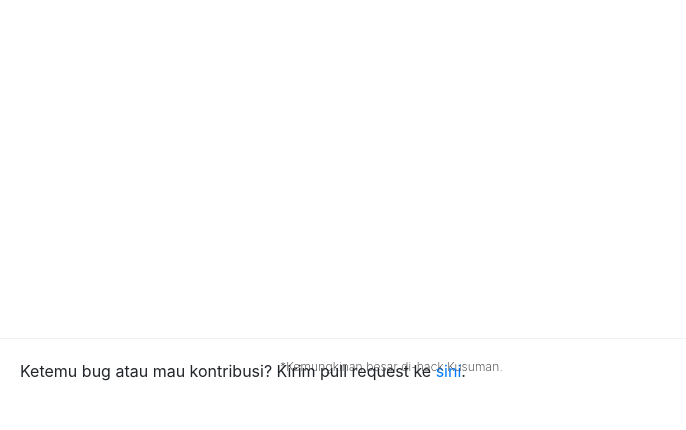
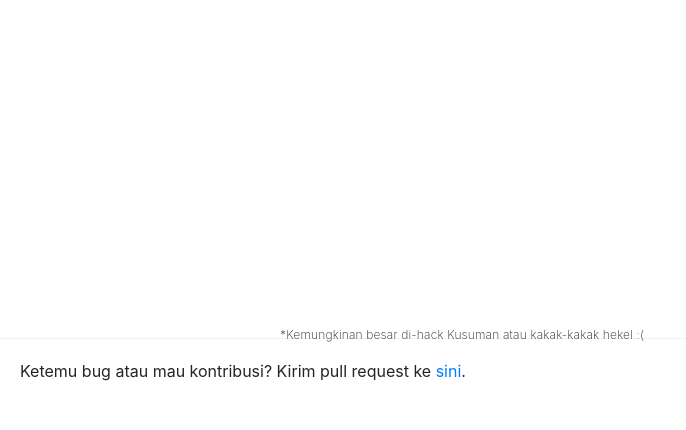
Before and after one commit to ramadistra/tarung-judge, a Django app: page /question/1/judger-offline in a window 1280 px wide. Shown: the part 370-800 px from the top of the page, without its empty margins (0-686 px from the left). Run offline with Django 3.2, Linux system fonts and the light colour scheme; some libraries are stand-ins or nearby versions.

Commit message:
huehueheu

```diff
--- a/onlinejudge/templates/onlinejudge/judger-offline.html
+++ b/onlinejudge/templates/onlinejudge/judger-offline.html
@@ -5,11 +5,11 @@
 <style type="text/css">
     #footer {
       position : absolute;
-      bottom : 0;
+      bottom : 32px;
       height : 72px;
       margin-top : 72px;
       font-size: 0.75em;
     }
   </style>
-  <div id="footer">*Kemungkinan besar di-hack Kusuman.</div>
+  <div id="footer">*Kemungkinan besar di-hack Kusuman atau kakak-kakak hekel :(</div>
 {% endblock %}
--- a/onlinejudge/views.py
+++ b/onlinejudge/views.py
@@ -4,6 +4,8 @@ from django.contrib.auth import logout
 from django.contrib.auth.decorators import login_required
 from django.shortcuts import redirect, render, get_object_or_404
 from requests import ConnectionError
+from json import JSONDecodeError
+from django.utils.datastructures import MultiValueDictKeyError
 
 from .models import Question, Attempt, User, Category
 from .judger import judge
@@ -56,11 +58,14 @@ def escape(s):
 def submit(request, slug):
     user = request.user
     question = get_object_or_404(Question, slug=slug)
-    source = request.POST["source"]
+    try:
+        source = request.POST["source"]
+    except MultiValueDictKeyError:
+        source = ""
     attempt = Attempt(user=user, question=question)
     try:
         result = judge(source, question)
-    except ConnectionError:
+    except (ConnectionError, JSONDecodeError):
         return redirect('judger-offline', slug=slug)
     else:
         status = result['verdict']
```
